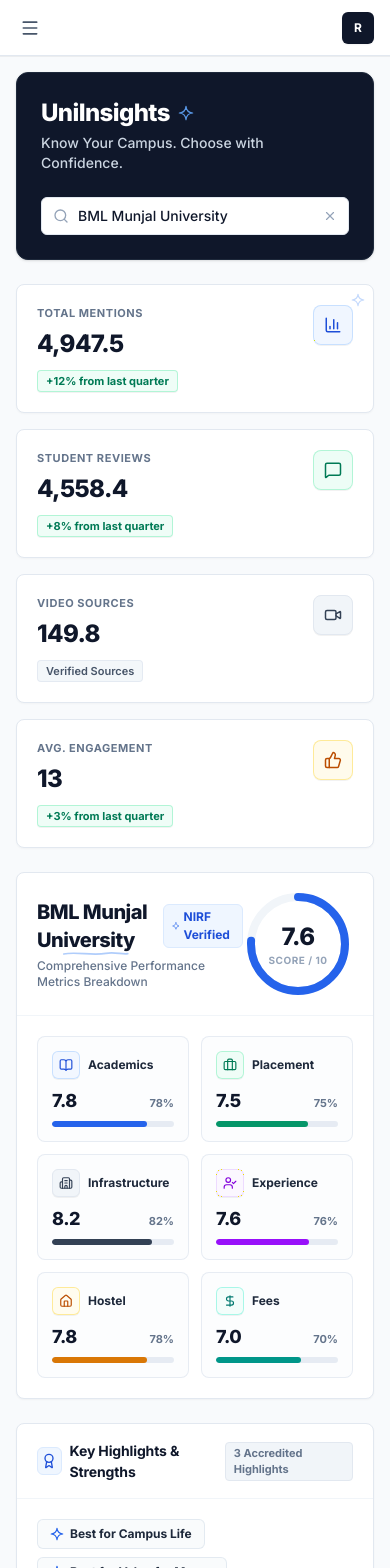
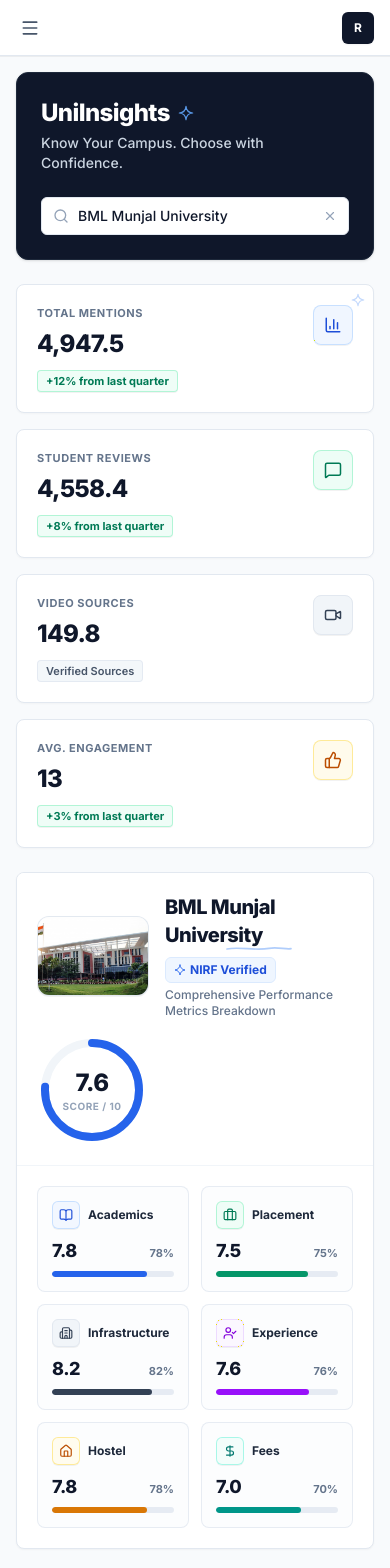
Before and after one commit to uananya2502/UniInsights, a Next.js app: page /dashboard in a window 390 px wide. Shown: the top 1568 px of the page. Built offline with nearby package versions, Linux system fonts and the light colour scheme.

Commit message:
adding bml munjal image

```diff
--- a/src/components/dashboard/UniversityReportCard.tsx
+++ b/src/components/dashboard/UniversityReportCard.tsx
@@ -54,12 +54,26 @@
   { key: 'fees', label: 'Fees', icon: DollarSign, bg: 'bg-teal-50/80 border-teal-200/80', iconColor: 'text-teal-700', barColor: 'bg-teal-600' },
 ];
 
+import { getCampusImageUrl } from '@/lib/campus-images';
+
 export function UniversityReportCard({ data }: ReportCardProps) {
+  const campusImg = getCampusImageUrl(data.name);
+
   return (
-    <div className="card animate-slide-up">
-      <div className="card-header flex items-center justify-between">
+    <div className="card animate-slide-up overflow-hidden">
+      {/* Header Banner with Dedicated Campus Photo Thumbnail */}
+      <div className="card-header flex flex-col sm:flex-row sm:items-center justify-between gap-4 p-5 md:p-6 bg-white border-b border-slate-100">
+        <div className="flex items-center gap-4">
+          {/* Dedicated Campus Photo Thumbnail Card */}
+          <div className="w-28 h-20 sm:w-32 sm:h-20 md:w-36 md:h-22 rounded-xl border border-slate-200/90 overflow-hidden flex-shrink-0 shadow-2xs relative bg-slate-100 group">
+            <div
+              className="absolute inset-0 bg-cover bg-center transition-transform duration-500 group-hover:scale-105"
+              style={{ backgroundImage: `url(${campusImg})` }}
+            />
+          </div>
+
           <div>
-          <div className="flex items-center gap-2">
+            <div className="flex items-center gap-2 flex-wrap">
               <div className="relative inline-block">
                 <h2 className="text-xl font-extrabold text-slate-900 tracking-tight">{data.name}</h2>
                 <DoodleUnderline className="absolute -bottom-1 left-0 w-full h-2 text-blue-500/40 pointer-events-none" />
@@ -71,8 +85,12 @@
             </div>
             <p className="text-xs text-slate-500 mt-1 font-medium">Comprehensive Performance Metrics Breakdown</p>
           </div>
+        </div>
+
         <ScoreRing score={data.overallScore} />
       </div>
+
+
       <div className="card-content">
         <div className="grid grid-cols-2 md:grid-cols-3 gap-3">
           {categoryConfig.map((cat) => {
--- /dev/null
+++ b/src/lib/campus-images.ts
@@ -0,0 +1,34 @@
+export const campusImageMap: Record<string, string> = {
+  'BML Munjal University': '/bml-munjal-campus.jpg',
+  'IIT Delhi': 'https://images.unsplash.com/photo-1562774053-701939374585?auto=format&fit=crop&w=1200&q=80',
+  'IIT Bombay': 'https://images.unsplash.com/photo-1541339907198-e08756dedf3f?auto=format&fit=crop&w=1200&q=80',
+  'IIT Madras': 'https://images.unsplash.com/photo-1592280771190-3e2e4d571952?auto=format&fit=crop&w=1200&q=80',
+  'BITS Pilani': 'https://images.unsplash.com/photo-1523050854058-8df90110c9f1?auto=format&fit=crop&w=1200&q=80',
+  'VIT Vellore': 'https://images.unsplash.com/photo-1592280771190-3e2e4d571952?auto=format&fit=crop&w=1200&q=80',
+  'SRM Institute of Science and Technology': 'https://images.unsplash.com/photo-1562774053-701939374585?auto=format&fit=crop&w=1200&q=80',
+  'Delhi University': 'https://images.unsplash.com/photo-1541339907198-e08756dedf3f?auto=format&fit=crop&w=1200&q=80',
+};
+
+
+export const DEFAULT_CAMPUS_IMAGE = 'https://images.unsplash.com/photo-1562774053-701939374585?auto=format&fit=crop&w=1200&q=80';
+
+export function getCampusImageUrl(universityName: string): string {
+  if (!universityName) return DEFAULT_CAMPUS_IMAGE;
+
+  // Exact match
+  if (campusImageMap[universityName]) {
+    return campusImageMap[universityName];
+  }
+
+  // Fuzzy keyword match
+  const lower = universityName.toLowerCase();
+  if (lower.includes('bml') || lower.includes('munjal')) return campusImageMap['BML Munjal University'];
+  if (lower.includes('iit delhi')) return campusImageMap['IIT Delhi'];
+  if (lower.includes('iit bombay')) return campusImageMap['IIT Bombay'];
+  if (lower.includes('iit madras')) return campusImageMap['IIT Madras'];
+  if (lower.includes('bits') || lower.includes('pilani')) return campusImageMap['BITS Pilani'];
+  if (lower.includes('vit')) return campusImageMap['VIT Vellore'];
+  if (lower.includes('srm')) return campusImageMap['SRM Institute of Science and Technology'];
+
+  return DEFAULT_CAMPUS_IMAGE;
+}
```
Also changed, not shown: public/bml-munjal-campus.jpg (added). Lines whose indentation alone changed are shown as unchanged.
